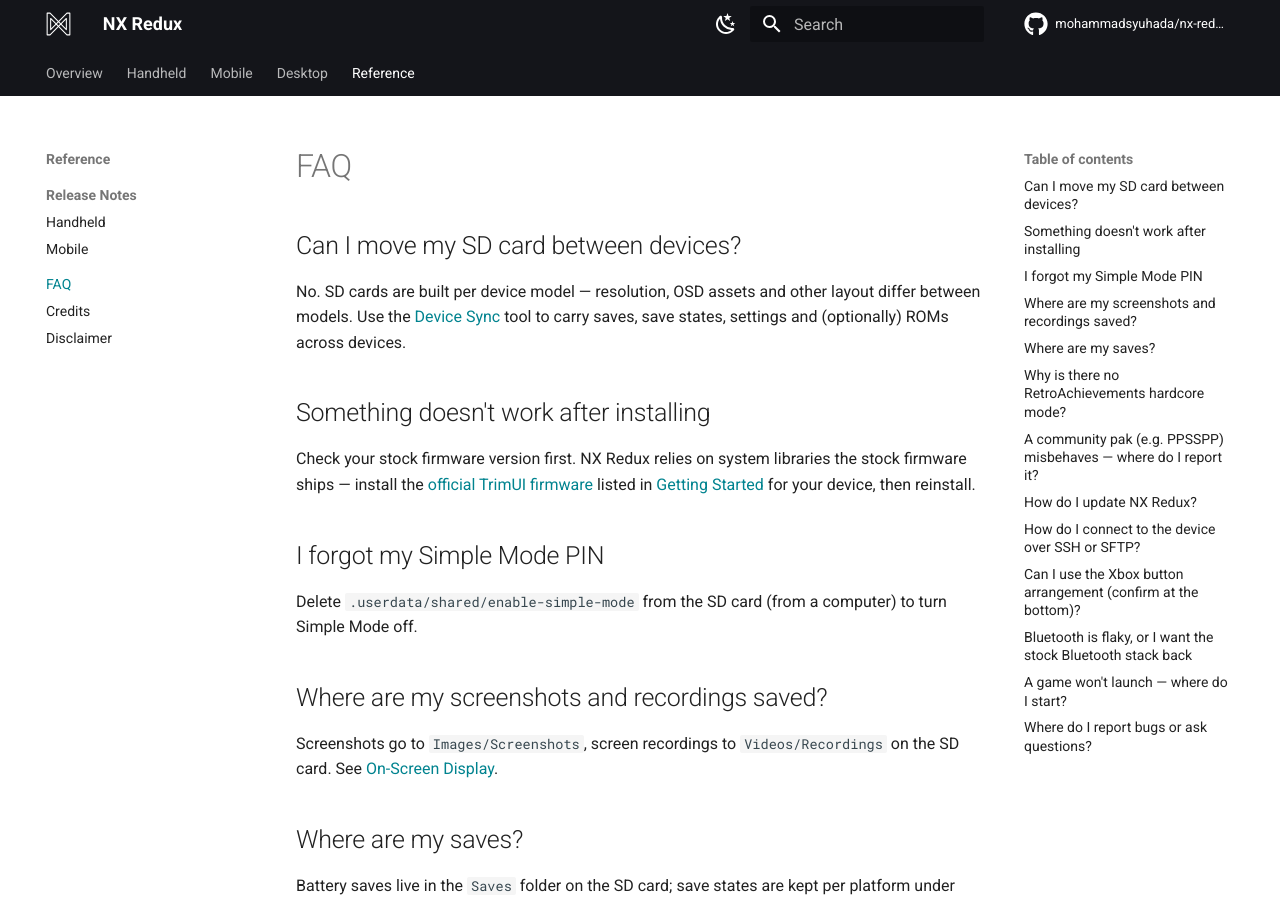
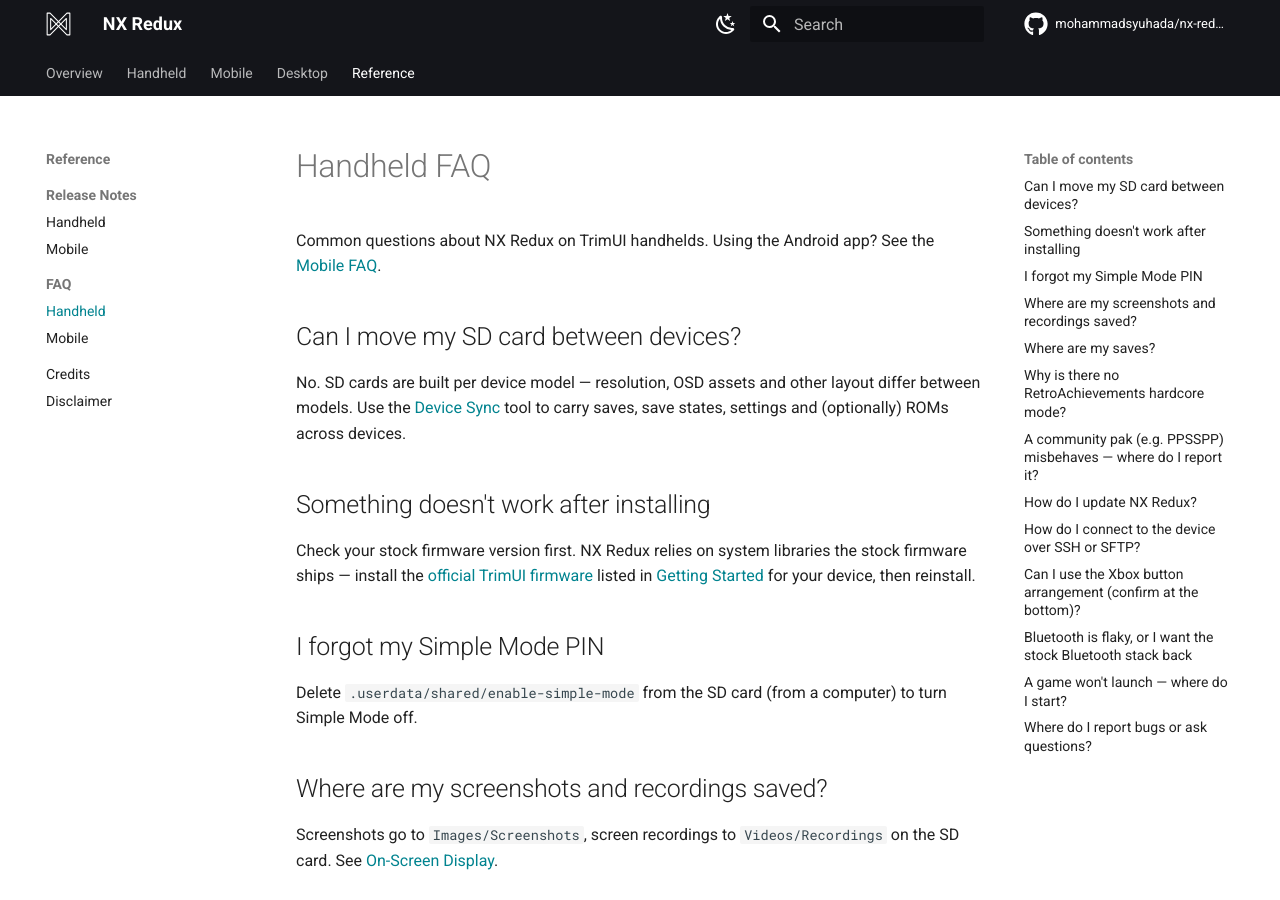
Before and after one commit to mohammadsyuhada/nx-redux-docs, an MkDocs documentation site: the page built from docs/reference/faq/handheld.md, in a window 1280 px wide and 900 px high. Built offline with MkDocs 1.6.1 and Material for MkDocs 9.7.7, drawn with Linux system fonts in a browser that asks for light colours; comment, search, counter and statistics services are not loaded.

Commit message:
docs(reference): separate Handheld and Mobile FAQs

```diff
--- a/docs/reference/faq.md
+++ b/docs/reference/faq/handheld.md
@@ -1,10 +1,13 @@
-# FAQ
+# Handheld FAQ
+
+Common questions about NX Redux on TrimUI handhelds. Using the Android app?
+See the [Mobile FAQ](mobile.md).
 
 ## Can I move my SD card between devices?
 
 No. SD cards are built per device model — resolution, OSD assets and other
 layout differ between models. Use the
-[Device Sync](../handheld/apps/device-sync.md) tool to carry saves, save states,
+[Device Sync](../../handheld/apps/device-sync.md) tool to carry saves, save states,
 settings and (optionally) ROMs across devices.
 
 ## Something doesn't work after installing
@@ -12,7 +15,7 @@
 Check your stock firmware version first. NX Redux relies on system libraries
 the stock firmware ships — install the
 [official TrimUI firmware](https://github.com/trimui) listed in
-[Getting Started](../handheld/getting-started.md) for your device, then reinstall.
+[Getting Started](../../handheld/getting-started.md) for your device, then reinstall.
 
 ## I forgot my Simple Mode PIN
 
@@ -23,7 +26,7 @@
 
 Screenshots go to `Images/Screenshots`, screen recordings to
 `Videos/Recordings` on the SD card. See
-[On-Screen Display](../handheld/guide/osd.md).
+[On-Screen Display](../../handheld/guide/osd.md).
 
 ## Where are my saves?
 
@@ -36,21 +39,21 @@
 By design. NX Redux is not an RA-approved hardcore emulator, so hardcore mode
 is intentionally omitted to keep your account safe — softcore unlocks work
 fully, including offline. See
-[RetroAchievements](../handheld/apps/retroachievements.md).
+[RetroAchievements](../../handheld/apps/retroachievements.md).
 
 ## A community pak (e.g. PPSSPP) misbehaves — where do I report it?
 
 Not to the pak's developer — community paks are built for NextUI, not NX
 Redux, and their developers cannot help with NX Redux-specific behavior. See
-[Additional Emulators](../handheld/emulators/additional.md).
+[Additional Emulators](../../handheld/emulators/additional.md).
 
 ## How do I update NX Redux?
 
-Use the OTA updater in [Settings → About](../handheld/settings/about.md) (needs
+Use the OTA updater in [Settings → About](../../handheld/settings/about.md) (needs
 Wi-Fi), or copy the new release's `MinUI.zip` (without unzipping) to the
 root of your SD card and boot. Bundled emulator and tool paks update
 automatically either way. See
-[Getting Started](../handheld/getting-started.md#updating).
+[Getting Started](../../handheld/getting-started.md#updating).
 
 ## How do I connect to the device over SSH or SFTP?
 
@@ -66,8 +69,8 @@
 
 The same login works for SFTP, so you can copy files with a client such as
 FileZilla; the SD card is at `/mnt/SDCARD`. See
-[Accessing Your Files](../handheld/guide/file-access.md) and
-[Developer](../handheld/settings/developer.md#enable-ssh-sftp).
+[Accessing Your Files](../../handheld/guide/file-access.md) and
+[Developer](../../handheld/settings/developer.md#enable-ssh-sftp).
 
 ## Can I use the Xbox button arrangement (confirm at the bottom)?
 
@@ -75,12 +78,12 @@
 everywhere — menus, apps, every emulator and PortMaster. Restart once so the
 On-Screen Display follows too. The button hints can show either the letters
 printed on the caps or the buttons' roles; see
-[Button Layout](../handheld/guide/button-layout.md).
+[Button Layout](../../handheld/guide/button-layout.md).
 
 ## Bluetooth is flaky, or I want the stock Bluetooth stack back
 
 A full release zip upgrades the device's Bluetooth stack on first boot (see
-[Bluetooth → Under the hood](../handheld/settings/bluetooth.md#under-the-hood)). If
+[Bluetooth → Under the hood](../../handheld/settings/bluetooth.md#under-the-hood)). If
 Bluetooth misbehaves, first confirm that upgrade actually ran: it only
 happens when the `nextui.upgrade_bluez.*.pakz` file from the release zip
 is on the card at boot. Installing by copying only `MinUI.zip` onto an
@@ -97,9 +100,9 @@
 The usual suspects, in order:
 
 1. **Missing BIOS** — some systems need BIOS files to run at all; check
-   the [Cores & BIOS Files](../handheld/emulators/cores.md) table for yours.
+   the [Cores & BIOS Files](../../handheld/emulators/cores.md) table for yours.
 2. **Arcade games** — wrong romset version or missing BIOS/parent zip; see
-   the [Arcade page](../handheld/emulators/arcade.md).
+   the [Arcade page](../../handheld/emulators/arcade.md).
 3. **The logs** — every emulator writes a log to
    `.userdata/<platform>/logs/<TAG>.txt` on the SD card (e.g.
    `.userdata/tg5040/logs/GBA.txt`). The last lines usually name the
--- a/mkdocs.yml
+++ b/mkdocs.yml
@@ -43,6 +43,7 @@
   - search
   - redirects:
       redirect_maps:
+        reference/faq.md: reference/faq/handheld.md
         reference/release-notes.md: reference/release-notes/handheld.md
         handheld/index.md: handheld/getting-started.md
         mobile/index.md: mobile/getting-started.md
@@ -191,6 +192,8 @@
       - Release Notes:
           - Handheld: reference/release-notes/handheld.md
           - Mobile: reference/release-notes/mobile.md
-      - FAQ: reference/faq.md
+      - FAQ:
+          - Handheld: reference/faq/handheld.md
+          - Mobile: reference/faq/mobile.md
       - Credits: reference/credits.md
       - Disclaimer: reference/disclaimer.md
--- a/overrides/home.html
+++ b/overrides/home.html
@@ -21,7 +21,7 @@
               <li><a href="{{ 'handheld/getting-started/' | url }}">Handheld</a></li>
               <li><a href="{{ 'mobile/getting-started/' | url }}">Mobile <span class="nx-menu__tag">Coming soon</span></a></li>
               <li><a href="{{ 'reference/release-notes/handheld/' | url }}">Release Notes</a></li>
-              <li><a href="{{ 'reference/faq/' | url }}">FAQ</a></li>
+              <li><a href="{{ 'reference/faq/handheld/' | url }}">FAQ</a></li>
             </ul>
             <p class="nx-screen__tagline">Minimal retro gaming for TrimUI handhelds, and soon for Android phones.</p>
           </nav>
```
Also changed, not shown: docs/handheld/apps/files.md (+1 -1 lines), docs/reference/faq/mobile.md (added, +45 -0 lines), 1 other file.
